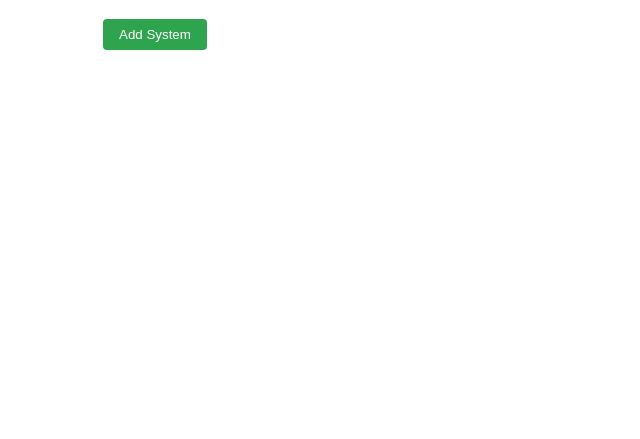
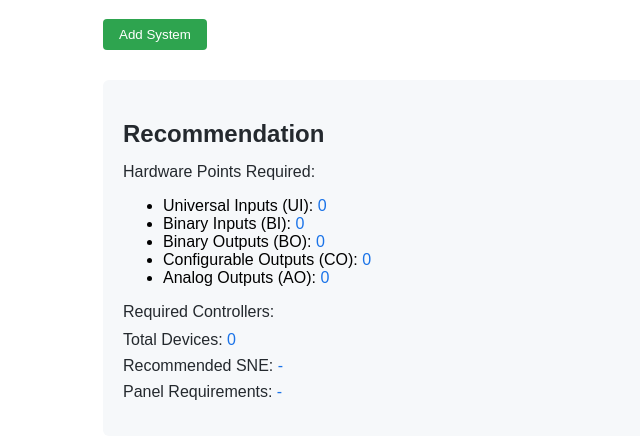
Before and after one commit to AshleyJCI/jci-controller-selector, a plain HTML site: page index.html in a window 1280 px wide. Shown: the part 89-528 px from the top of the page, without its empty margins (137-777 px from the left). Drawn offline with Linux system fonts and the light colour scheme.

Commit message:
index.html

```diff
--- a/index.html
+++ b/index.html
@@ -16,11 +16,11 @@
 
         <div id="systemList"></div>
 
-        <div id="recommendation" class="recommendation hidden">
+        <div id="recommendation" class="recommendation">
             <h2>Recommendation</h2>
             <div class="results">
-                <p>Hardware Points Summary:</p>
-                <ul id="pointsList">
+                <p>Hardware Points Required:</p>
+                <ul>
                     <li>Universal Inputs (UI): <span id="totalUI">0</span></li>
                     <li>Binary Inputs (BI): <span id="totalBI">0</span></li>
                     <li>Binary Outputs (BO): <span id="totalBO">0</span></li>
@@ -32,7 +32,6 @@
                 <p>Total Devices: <span id="totalDevices">0</span></p>
                 <p>Recommended SNE: <span id="recommendedSNE">-</span></p>
                 <p>Panel Requirements: <span id="recommendedPanel">-</span></p>
-                <div id="warnings" class="warnings"></div>
             </div>
         </div>
     </div>
```
